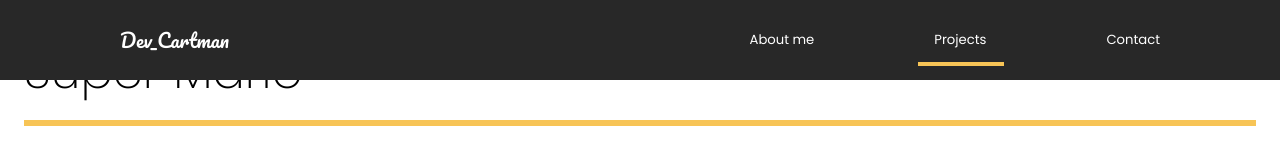
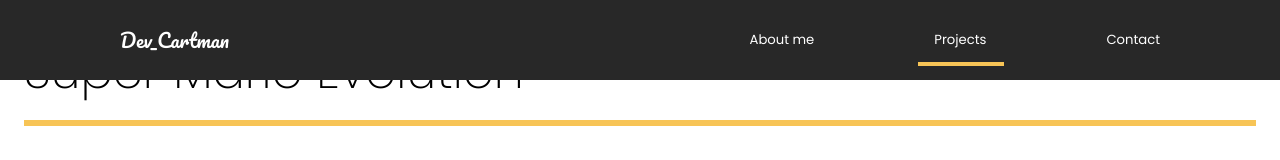
Before and after one commit to cartman1978/myportfolio, a React (Create React App) app: page /projects in a window 1280 px wide. Shown: the top 160 px of the page. Built offline with nearby package versions, Linux system fonts and the light colour scheme.

Commit message:
added content to videogame project

```diff
--- a/src/pages/Projects.js
+++ b/src/pages/Projects.js
@@ -38,7 +38,7 @@ const Projects = () => {
                 <Frame4 variants={slider}></Frame4>
             </motion.div>
             <Website>
-                <motion.h2 variants={fade}>Super Mario</motion.h2>
+                <motion.h2 variants={fade}>Super Mario Evolution</motion.h2>
                 <motion.div variants={lineAnim} className="line"></motion.div>
                 <Link to="/projects/supermario">
                     <Hide>
--- a/src/projectState.js
+++ b/src/projectState.js
@@ -6,7 +6,7 @@ import videogame from "./img/videogame.jpg";
 export const projectState = () => {
     return [
         {
-            title: "Super Mario",
+            title: "Super Mario Evolution",
             mainImg: mario,
             secondaryImg: mario,
             url: "/projects/supermario",
@@ -78,23 +78,23 @@ export const projectState = () => {
         {
             title: "Video Game Quizzes",
             mainImg: videogame,
-            url: "/projects/videogame",
+            url: "/projects/videogames",
             secondaryImg: videogame,
             awards: [
                 {
                     title: "Quiz Game",
                     description:
-                        "“Lorem Ipsum is simply dummy text of the printing and typesetting industry.”",
+                        "build for video gamer fan that they are looking to test their gaming knowledge.",
                 },
                 {
                     title: "Fetching Data from Trivia API",
                     description:
-                        "“Lorem Ipsum is simply dummy text of the printing and typesetting industry.”",
+                        "This quiz app retrieve Data from Trivia API Database, display questions from videogame category. ",
                 },
                 {
                     title: "Build with vanilla Javascript",
                     description:
-                        "“Lorem Ipsum is simply dummy text of the printing and typesetting industry.”",
+                        "This game quiz was bulid using pure Vanilla Javascript without frameworks. I code  things out procedurally, so I get to see the flow from start to finish.",
                 },
             ],
 
```
